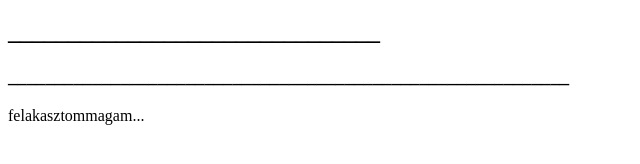
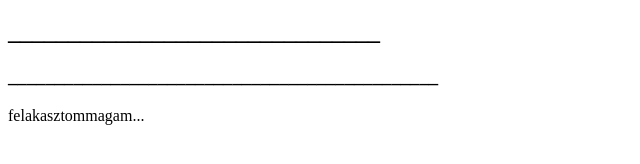
Before and after one commit to molnarzsombor/shop, a plain HTML site: page index.html in a window 1280 px wide. Shown: the part 256-420 px from the top of the page, 0-640 px from the left. Drawn offline with Linux system fonts and the light colour scheme.

Commit message:
Update index.html

```diff
--- a/index.html
+++ b/index.html
@@ -7,7 +7,7 @@
 
 <h1>igy erzem magam jelen pillanatban... :) </h1>
   <h2>_______________________________</h2>
-  <h3>____________________________________________________________</h3>
+  <h3>______________________________________________</h3>
 <p>felakasztommagam...</p>
 
 </body>
```
